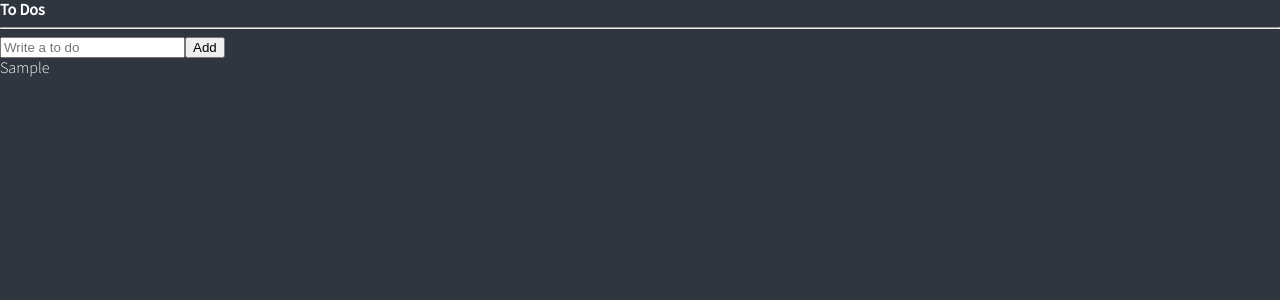
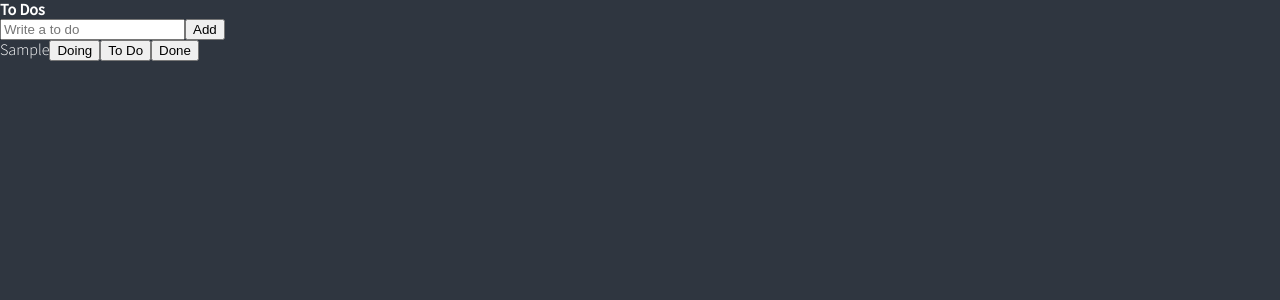
Before and after one commit to drasla/nomad-react-todo, a React (Create React App) app: page / in a window 1280 px wide. Both pictures are taken after typing "Sample" into the empty fields and a click on the button "Add". Shown: the top 300 px of the page. Built offline with nearby package versions, Linux system fonts and the light colour scheme.

Commit message:
#6.12 Refactoring

```diff
--- a/src/atoms.ts
+++ b/src/atoms.ts
@@ -1,3 +1,14 @@
 import { atom } from "recoil";
 
+export interface IToDo {
+    text: string;
+    id: number;
+    category: "TO_DO" | "DOING" | "DONE";
+}
+
 export const isDarkAtom = atom({ key: "isDark", default: true });
+
+export const toDoState = atom<IToDo[]>({
+    key: "toDo",
+    default: [],
+});
--- /dev/null
+++ b/src/components/CreateToDo.tsx
@@ -0,0 +1,29 @@
+import React from "react";
+import { useSetRecoilState } from "recoil";
+import { toDoState } from "../atoms";
+import { useForm } from "react-hook-form";
+
+interface IForm {
+    toDo: string;
+}
+
+function CreateToDo() {
+    const setToDos = useSetRecoilState(toDoState);
+    const { register, handleSubmit, setValue } = useForm<IForm>();
+    const handleValid = ({ toDo }: IForm) => {
+        setToDos(oldToDos => [{ text: toDo, id: Date.now(), category: "TO_DO" }, ...oldToDos]);
+        setValue("toDo", "");
+    };
+
+    return (
+        <form onSubmit={handleSubmit(handleValid)}>
+            <input
+                {...register("toDo", { required: "Please write a To Do" })}
+                placeholder={"Write a to do"}
+            />
+            <button>Add</button>
+        </form>
+    );
+}
+
+export default CreateToDo;
--- /dev/null
+++ b/src/components/ToDo.tsx
@@ -0,0 +1,15 @@
+import React from "react";
+import { IToDo } from "../atoms";
+
+function ToDo(text: IToDo) {
+    return (
+        <li>
+            <span>{text.text}</span>
+            <button>Doing</button>
+            <button>To Do</button>
+            <button>Done</button>
+        </li>
+    );
+}
+
+export default ToDo;
--- a/src/components/TodoList.tsx
+++ b/src/components/TodoList.tsx
@@ -1,47 +1,20 @@
 import React from "react";
-import { useForm } from "react-hook-form";
-import { atom, useRecoilState } from "recoil";
-
-interface IForm {
-    toDo: string;
-}
-
-interface IToDo {
-    text: string;
-    id: number;
-    category: "TO_DO" | "DOING" | "DONE";
-}
-
-const toDoState = atom<IToDo[]>({
-    key: "toDo",
-    default: [],
-});
+import { useRecoilValue } from "recoil";
+import { toDoState } from "../atoms";
+import CreateToDo from "./CreateToDo";
+import ToDo from "./ToDo";
 
 function TodoList() {
-    const [toDos, setToDos] = useRecoilState(toDoState);
-    const { register, handleSubmit, setValue } = useForm<IForm>();
-
-    const handleValid = ({ toDo }: IForm) => {
-        setToDos(oldToDos => [{ text: toDo, id: Date.now(), category: "TO_DO" }, ...oldToDos]);
-        setValue("toDo", "");
-    };
+    const toDos = useRecoilValue(toDoState);
 
     return (
         <div>
             <h1>To Dos</h1>
-            <hr />
-            <form onSubmit={handleSubmit(handleValid)}>
-                <input
-                    {...register("toDo", {
-                        required: "Please write a To Do",
-                    })}
-                    placeholder={"Write a to do"}
-                />
-                <button>Add</button>
-            </form>
+            <h1 />
+            <CreateToDo />
             <ul>
                 {toDos.map(toDo => (
-                    <li key={toDo.id}>{toDo.text}</li>
+                    <ToDo key={toDo.id} {...toDo} />
                 ))}
             </ul>
         </div>
```
